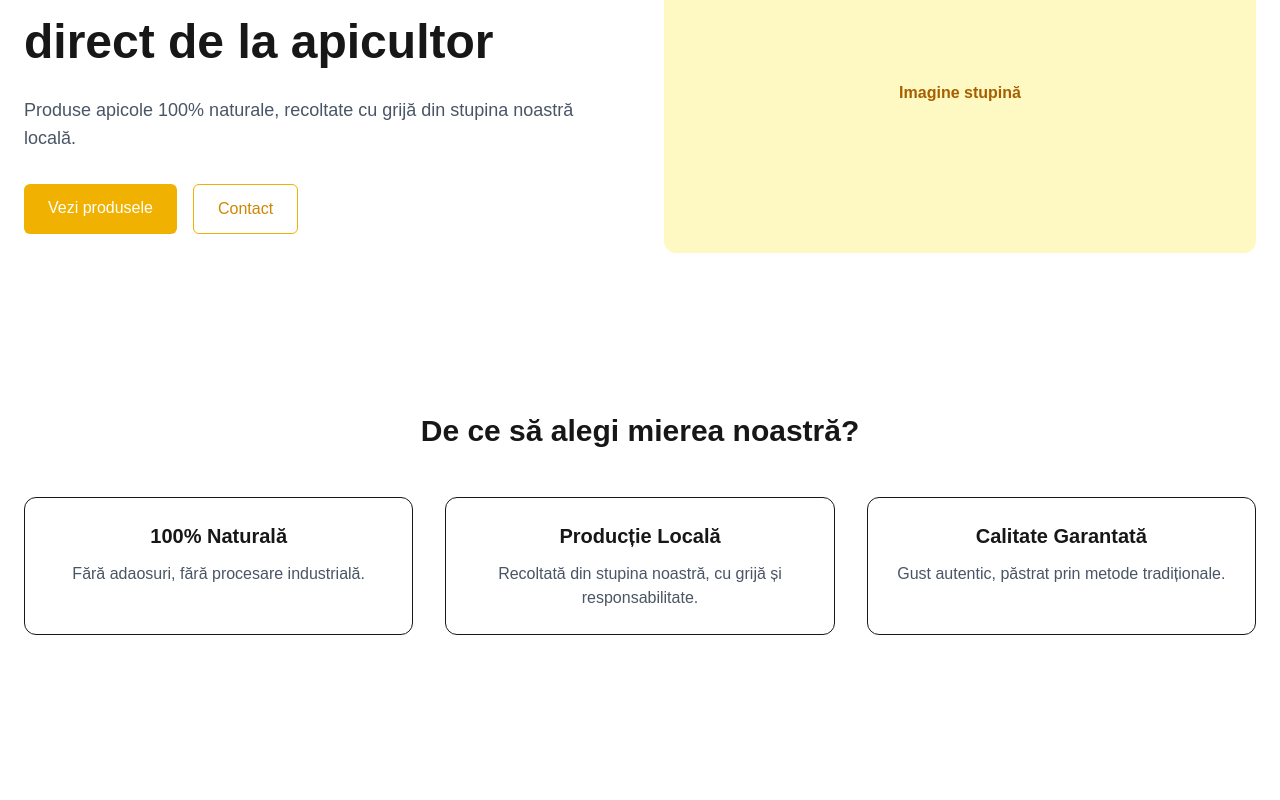
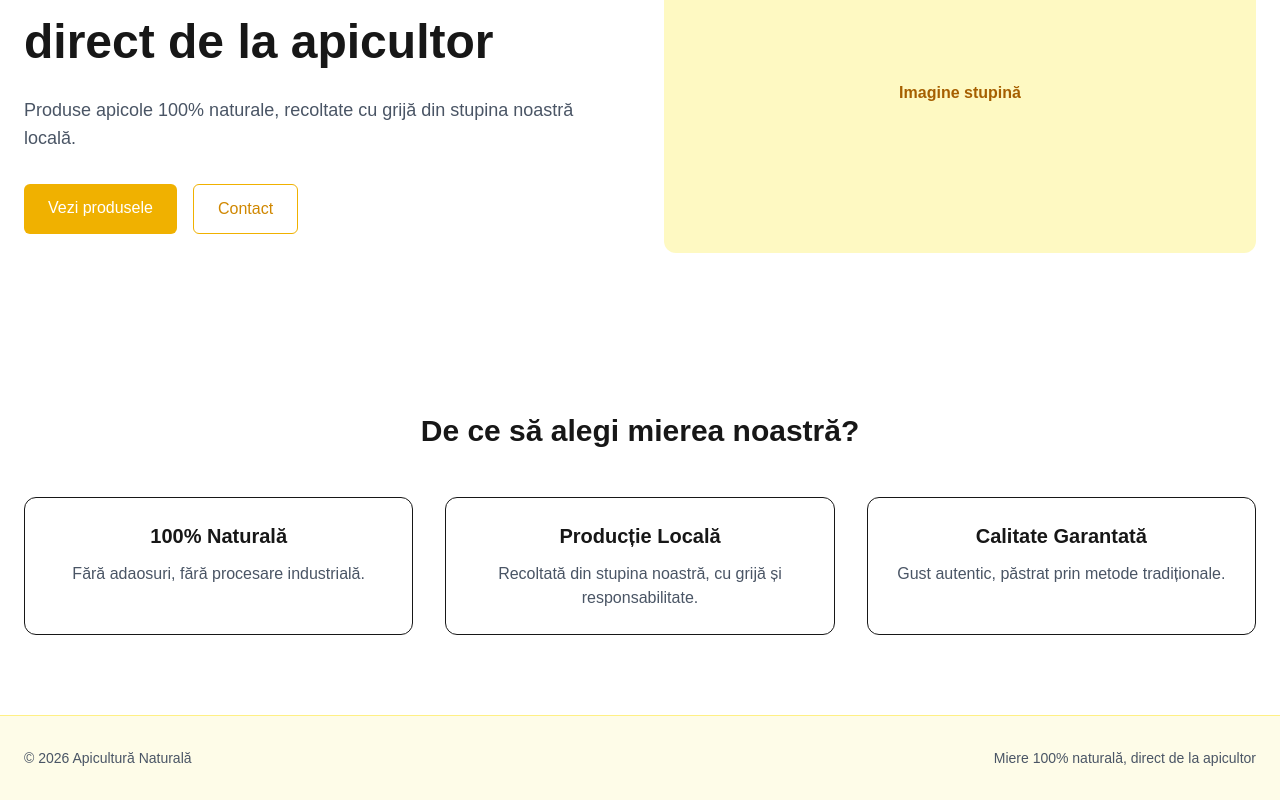
Before and after one commit to ionutpetru4046/Website-Apicultura, a Next.js app: page / in a window 1280 px wide. Shown: the part 212-1012 px from the top of the page. Before the commit the page ends 927 px from the top, so only its background shows below. Built offline with nearby package versions, Linux system fonts and the light colour scheme.

Commit message:
links navbar polished

```diff
--- a/app/layout.tsx
+++ b/app/layout.tsx
@@ -1,5 +1,6 @@
 import "./globals.css";
 import Navbar from "@/components/Navbar";
+import Footer from "@/components/Footer";
 
 export const metadata = {
   title: "Apicultură Naturală",
@@ -16,6 +17,7 @@ export default function RootLayout({
       <body className="bg-[#FFFDF8] text-[#2B2B2B]">
         <Navbar />
         {children}
+        <Footer />
       </body>
     </html>
   );
--- /dev/null
+++ b/components/Footer.tsx
@@ -0,0 +1,10 @@
+export default function Footer() {
+    return (
+      <footer className="bg-yellow-50 border-t border-yellow-200">
+        <div className="max-w-7xl mx-auto px-6 py-8 text-sm text-gray-600 flex flex-col md:flex-row justify-between gap-4">
+          <p>© {new Date().getFullYear()} Apicultură Naturală</p>
+          <p>Miere 100% naturală, direct de la apicultor</p>
+        </div>
+      </footer>
+    );
+  }
--- a/components/Navbar.tsx
+++ b/components/Navbar.tsx
@@ -10,16 +10,24 @@ export default function Navbar() {
 
         <ul className="flex gap-6 text-sm font-medium">
           <li>
-            <Link href="/">Acasă</Link>
+            <Link href="/" className="hover:text-yellow-600 transition">
+              Acasă
+            </Link>
           </li>
           <li>
-            <Link href="/despre">Despre</Link>
+            <Link href="/despre" className="hover:text-yellow-600 transition">
+              Despre
+            </Link>
           </li>
           <li>
-            <Link href="/produse">Produse</Link>
+            <Link href="/produse" className="hover:text-yellow-600 transition">
+              Produse
+            </Link>
           </li>
           <li>
-            <Link href="/contact">Contact</Link>
+            <Link href="/contact" className="hover:text-yellow-600 transition">
+              Contact
+            </Link>
           </li>
         </ul>
       </nav>
```
